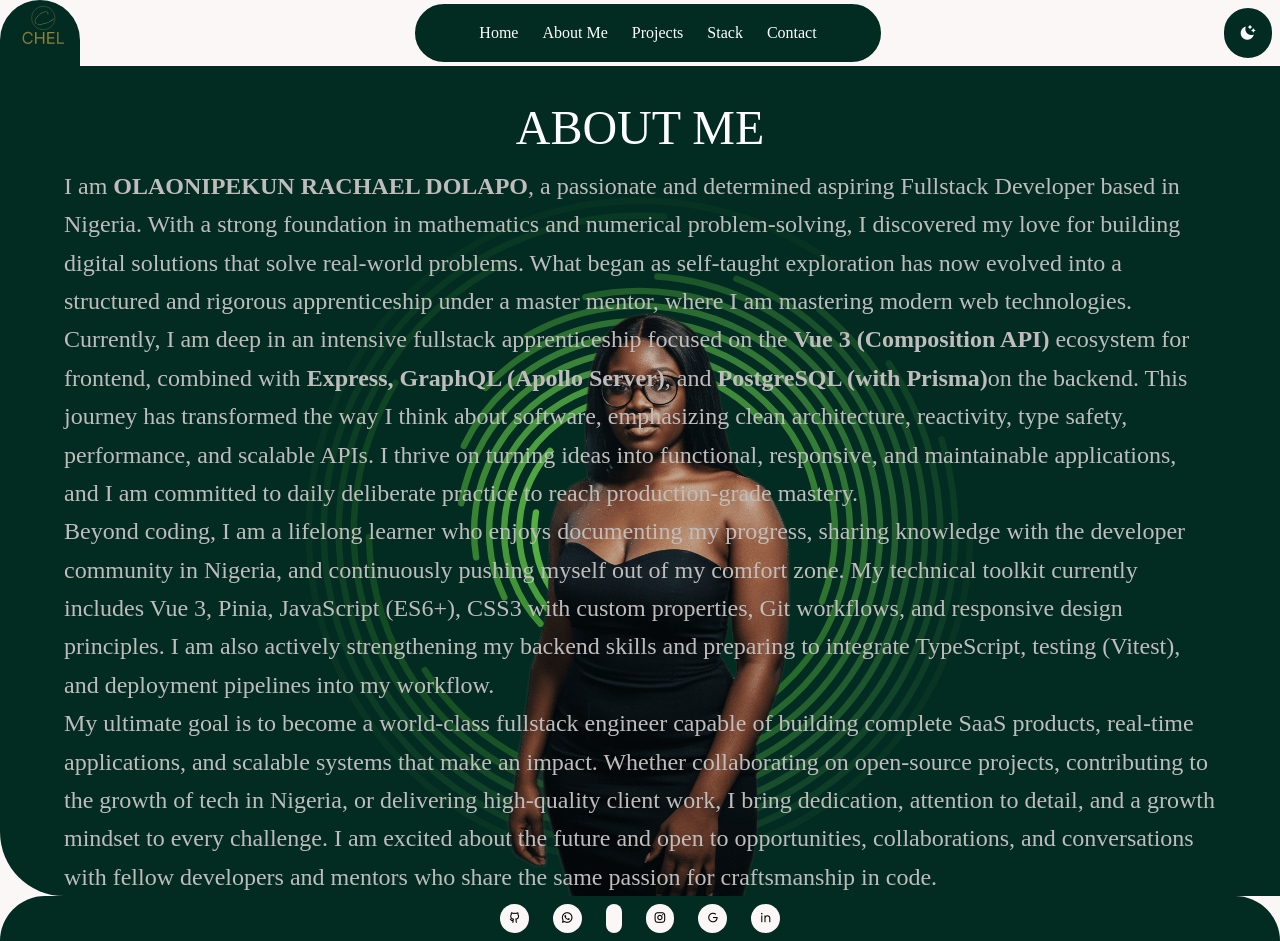
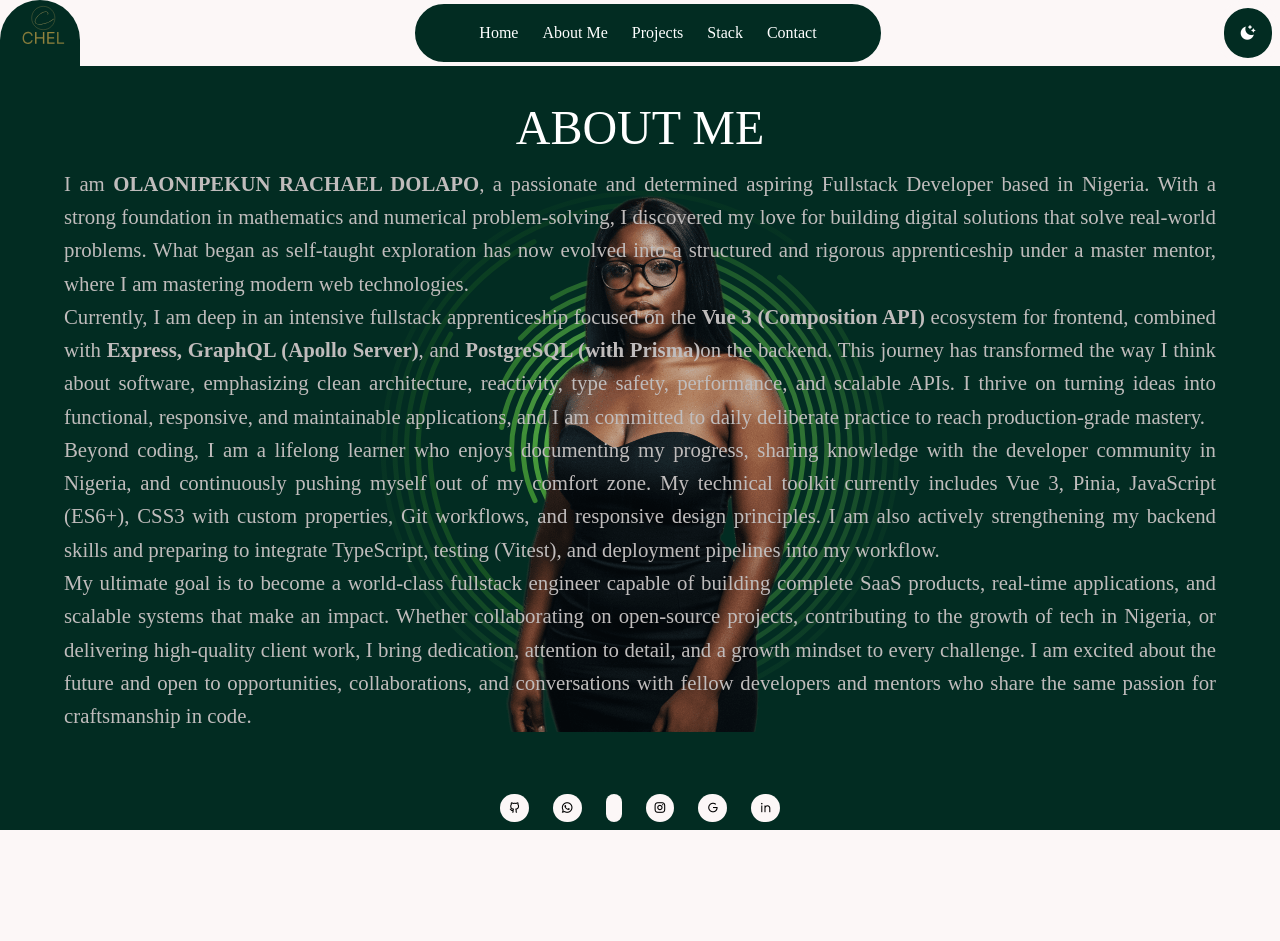
Before and after one commit to Lovethrech/my-main-portfolio, a Vue app: page /about in a window 1280 px wide. After the commit the page ends 830 px from the top, so only its background shows below. Built offline with nearby package versions, Linux system fonts and the light colour scheme; some icons are missing.

Commit message:
working on the footer components.

```diff
--- a/src/components/about/AboutDesc.vue
+++ b/src/components/about/AboutDesc.vue
@@ -28,11 +28,12 @@
 
 <style scoped>
 .about-desc-ctn{
-    background: url('/public/userProfile.png') center bottom/ 60vh auto no-repeat,
+    background: url('/public/userProfile.png') center/ 60vh no-repeat,
     url('/public/cccoil_green.svg') center/auto no-repeat;
 }
 .about-desc{
-    font-size:3vh;
+    text-align: justify;
+    font-size:2.6vh;
     color: #c0bcbc;
 }
 </style>
--- a/src/components/footer/FooterMain.vue
+++ b/src/components/footer/FooterMain.vue
@@ -15,8 +15,6 @@ import FooterIcon from './FooterIcon.vue';
 .main-footer{
     background-color: var(--general-components-bg-color);
     padding: 1vh 4vh;
-    border-top-left-radius: 10vh;
-    border-top-right-radius: 10vh;
 }
 .main-footer-main-ctn{
     display: flex;
--- a/src/views/AboutView.vue
+++ b/src/views/AboutView.vue
@@ -13,6 +13,5 @@ import HomeHeroUserProfileImage from '@/components/home/hero/HomeHeroUserProfile
 #about-view{
     background-color: var(--general-components-bg-color);
     border-top: 1vh double var(--general-components-bg-color);
-    border-bottom-left-radius: 8vh;
 }
 </style>
```
